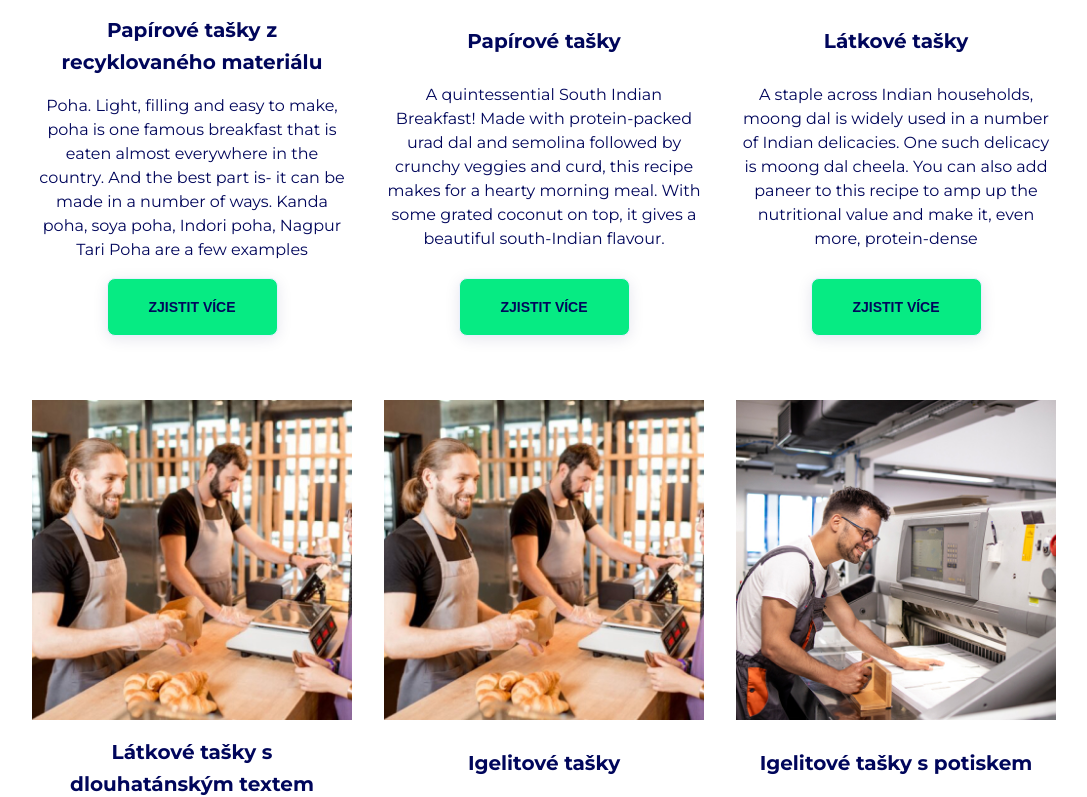
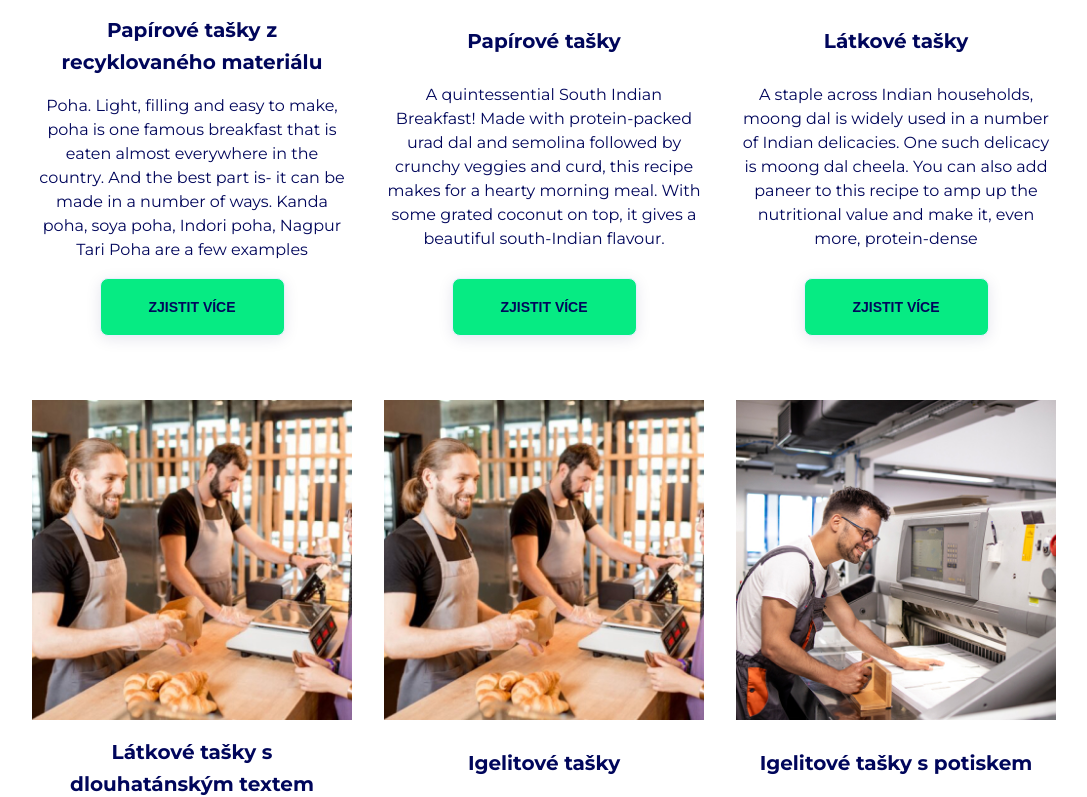
Before and after one commit to PGE77/Brilo-react, a React (Create React App) app: page / in a window 1280 px wide. Shown: the part 2508-3305 px from the top of the page, without its empty margins (96-1183 px from the left). Built offline with nearby package versions, Linux system fonts and the light colour scheme.

Commit message:
firefox zvětšení tlačítek

```diff
--- a/src/pages/Home.css
+++ b/src/pages/Home.css
@@ -152,7 +152,7 @@
 }
 .section-services .container-card .container-card-flex a .button-green {
   cursor: pointer;
-  width: 171px;
+  width: 185px;
   text-align: center;
   margin: 0px auto;
 }
--- a/src/pages/Home.scss
+++ b/src/pages/Home.scss
@@ -218,7 +218,7 @@
 
                 .button-green {
                     cursor: pointer;
-                    width: 171px;
+                    width: 185px;
                     text-align: center;
                     margin: 0px auto;
 
```
